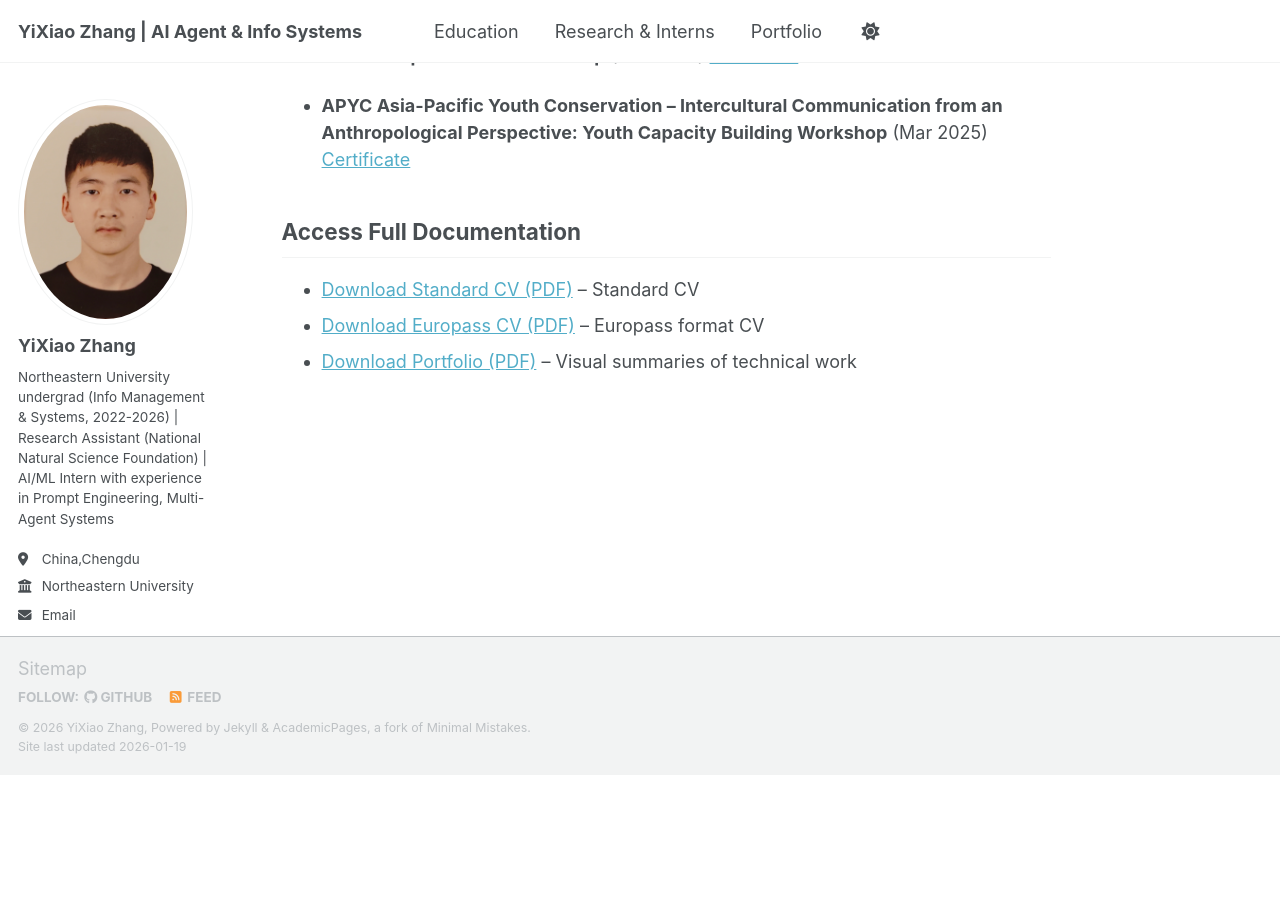
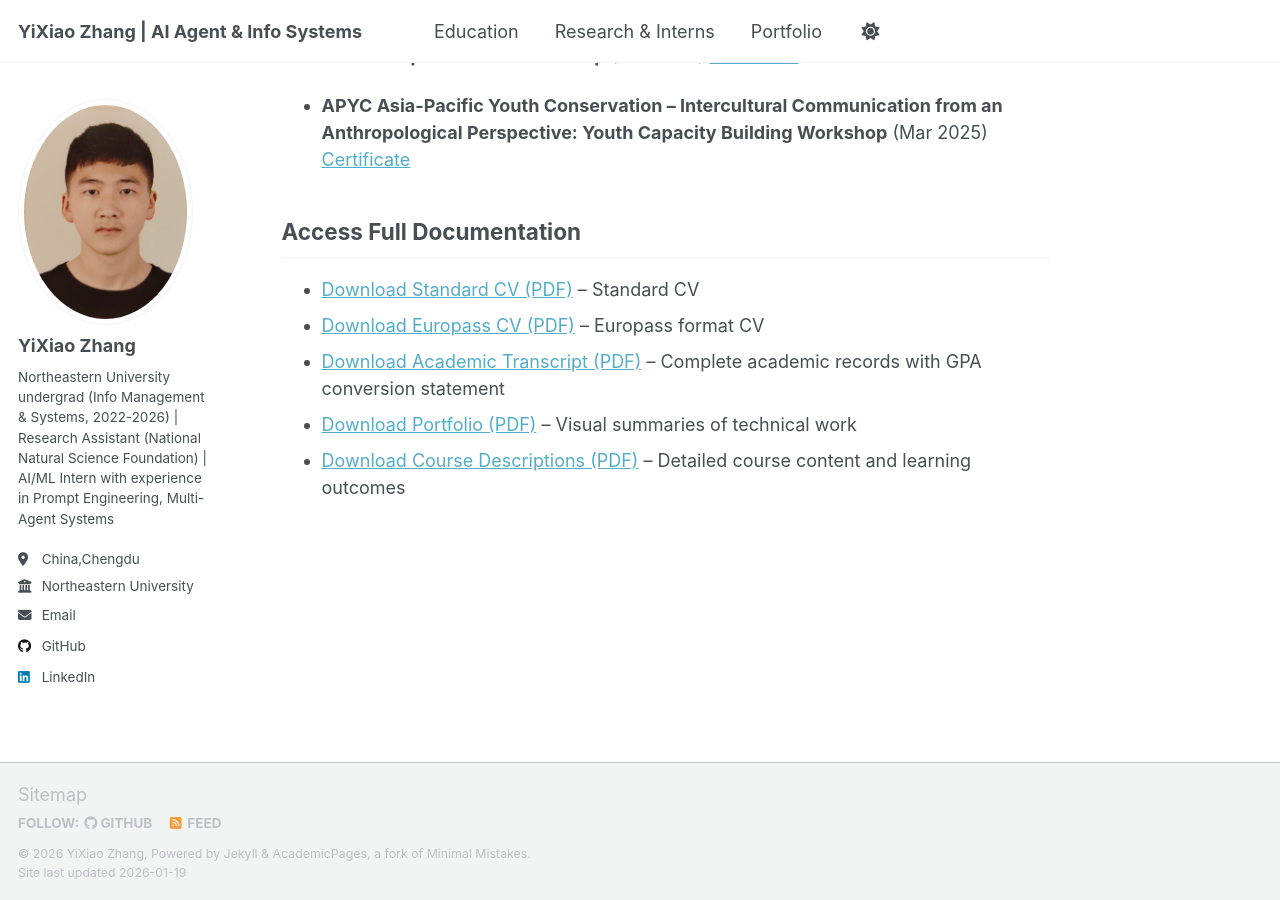
Before and after one commit to kiko022/kiko022.github.io, a Jekyll site: the page built from _pages/education.md, in a window 1280 px wide and 900 px high, scrolled down 3077 px. Built offline with Jekyll 4.4.1, drawn with Linux system fonts in a browser that asks for light colours; a script that is not in the unit is left out; before the commit the page ends 3851 px from its top, so only the background shows below that.

Commit message:
Update education.md

```diff
--- a/_pages/education.md
+++ b/_pages/education.md
@@ -106,7 +106,6 @@
   [Certificate](/files/certificate/ytt0smfv_1751266824076.pdf)
   [web](https://plus.columbia.edu/content/machine-learning-i)
 
-
 - **APYC Asia-Pacific Youth Conservation – Youth SDGs Cognitive Construction and Action Empowerment Workshop** (Jun 2025)
   [Certificate](/files/certificate/ZHANGYixiao (1).pdf)
 
@@ -116,5 +115,7 @@
 
 ## Access Full Documentation
 - [Download Standard CV (PDF)](/files/CV.pdf) – Standard CV
-- [Download Europass CV (PDF)](/files/Europaa.pdf) – Europass format CV
+- [Download Europass CV (PDF)](/files/Europass.pdf) – Europass format CV
+- [Download Academic Transcript (PDF)](/files/Transcript.pdf) – Complete academic records with GPA conversion statement
 - [Download Portfolio (PDF)](/files/portfolio.pdf) – Visual summaries of technical work
+- [Download Course Descriptions (PDF)](/files/Course_Descriptions.pdf) – Detailed course content and learning outcomes
```
